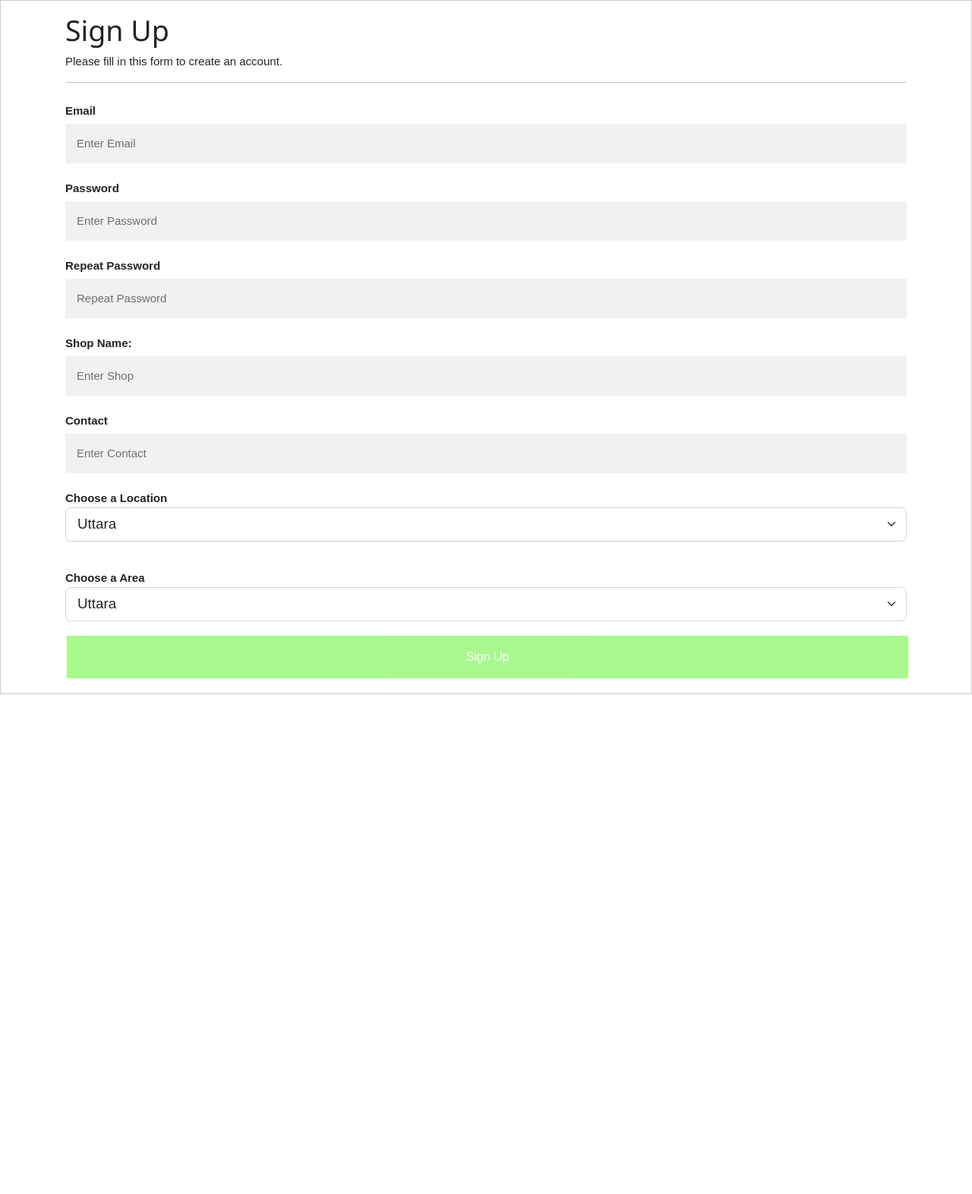
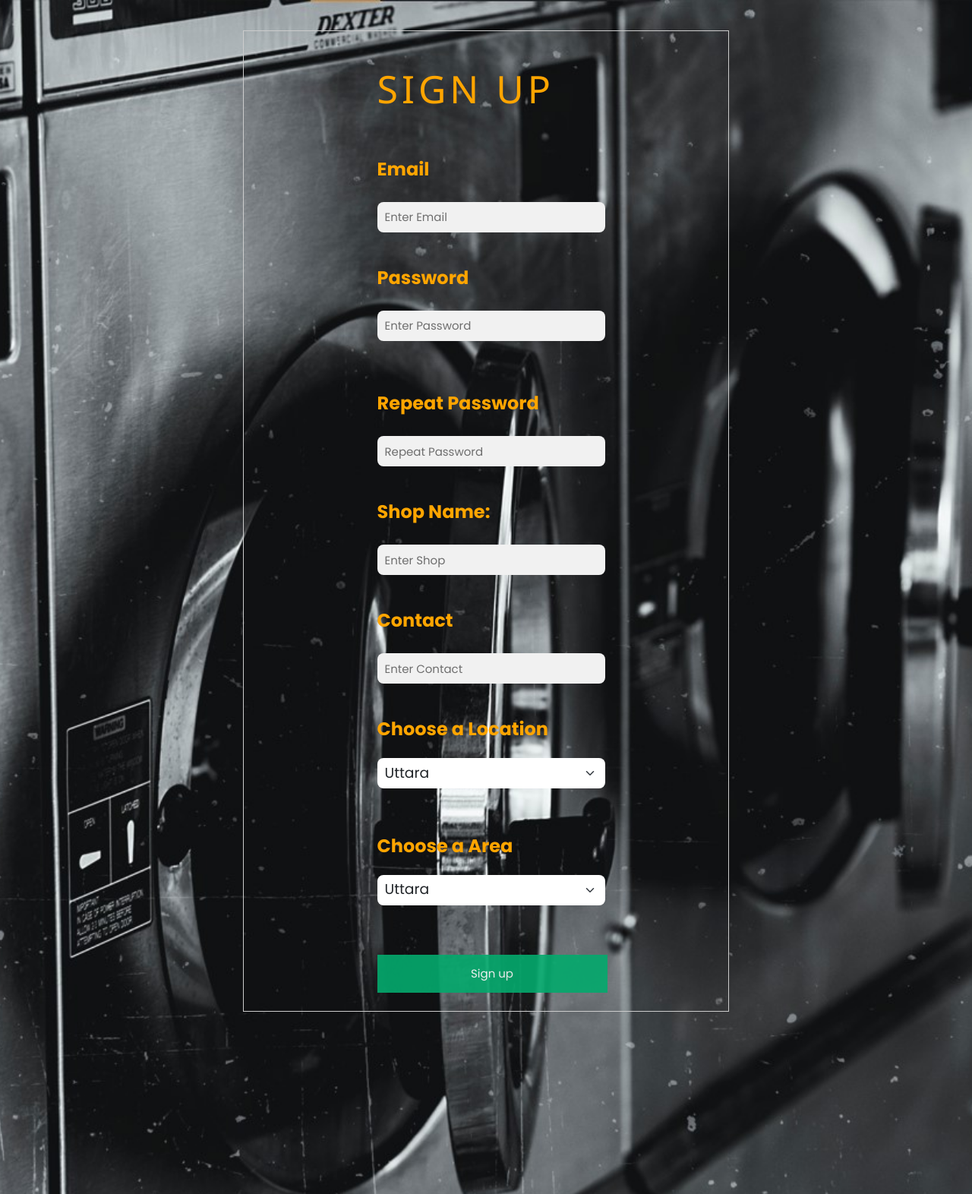
Before and after one commit to Adritomustafa153/ewashsolution, a PHP site: page /Dhuyedaw/signup.php in a window 1280 px wide. Shown: the top 1572 px of the page at 76% size. Before the commit the page ends 914 px from the top, so only its background shows below. Run offline with PHP 8.4, Linux system fonts and the light colour scheme; some libraries are stand-ins or nearby versions.

Commit message:
Ater edit of signup

```diff
--- a/deleteOrder.php
+++ b/deleteOrder.php
@@ -81,7 +81,7 @@ $d_date=$_GET['d_date'];
 <body>
 
 
-<h2>Welcome To <span class="badge bg-primary"><?php echo"Updated"?></span></h2>
+<h2 style="#87CEEB;">Welcome To <span class="badge bg-primary"><?php echo"Updated"?></span></h2>
 
 
 <div class="second">
--- a/o_info.php
+++ b/o_info.php
@@ -226,7 +226,7 @@ if(($row['area']==$se1)){
         // $d_date = date('Y-m-d', strtotime($row["d_date"]));
         // $_SESSION["area"] =date;
 
-		echo "<td> <a href = 'deleteOrder.php?id=$id&f0=$progress&d_date=$d_date'> Update </a> </td>";
+		echo "<td><button class='btns' name='btns'> <a href = 'deleteOrder.php?id=$id&f0=$progress&d_date=$d_date'> Update </a></button> </td>";
         ?>
         </tr>
 
--- a/signup.php
+++ b/signup.php
@@ -7,11 +7,19 @@
     <link rel="stylesheet" href="https://www.w3schools.com/w3css/3/w3.css">
     <!-- CSS only -->
 <link href="https://cdn.jsdelivr.net/npm/bootstrap@5.2.1/dist/css/bootstrap.min.css" rel="stylesheet" integrity="sha384-iYQeCzEYFbKjA/T2uDLTpkwGzCiq6soy8tYaI1GyVh/UjpbCx/TYkiZhlZB6+fzT" crossorigin="anonymous">
+<link rel="stylesheet" type="text/css" href="style3.css">
 
 </head>
 <style>
-body {font-family: Arial, Helvetica, sans-serif;}
-* {box-sizing: border-box}
+       body{
+
+	background-image: url("lun1.jpg");
+    height: auto;
+    width: auto;
+	background-position: center;
+	background-repeat: no-repeat;
+	background-size: cover;
+}
 
 /* Full-width input fields */
 input[type=text], input[type=password] {
@@ -104,25 +112,42 @@ button:hover {
 }
 </style>
 <body>
+<div class="login-section">
+        <div class="form">
 
 <form method="post" action="action_page.php" style="border:1px solid #ccc" >
   <div class="container">
     <h1>Sign Up</h1>
-    <p>Please fill in this form to create an account.</p>
-    <hr>
+
+
 
     <label for="email"><b>Email</b></label>
+<br>
+
     <input type="email" placeholder="Enter Email" name="email" required>
+<br>
+    <label for="psw"><b>Password</b></label>
+<br>
 
-    <label for="psw"><b>Password</b></label>
     <input type="password" placeholder="Enter Password" name="psw" required>
+    <br>
 
+<br>
     <label for="psw-repeat"><b>Repeat Password</b></label>
+<br>
+
     <input type="password" placeholder="Repeat Password" name="psw-repeat" required>
+<br>
+
     <label for="S_name"><b>Shop Name:</b></label>
+<br>
+
     <input type="text" placeholder="Enter Shop" name="Shop" required>
+    <br>
 
     <label for="Contact"><b>Contact</b></label>
+<br>
+
     <input type="text" placeholder="Enter Contact" name="contact" required>
     <br>
     <label style="font-weight: bold;" for="location">Choose a Location</label>
@@ -166,12 +191,16 @@ button:hover {
 
     <p>By creating an account you agree to our <a href="#" style="color:dodgerblue">Terms & Privacy</a>.</p> -->
 
-    <div class="clearfix">
+
+      <!-- <button   type="submit"    class="btns">Sign Up</button> -->
       <!-- <button  type="button" class="cancelbtn">Cancel</button> -->
-      <button type="submit"  class="signupbtn">Sign Up</button>
-    </div>
+  <button style="margin-top:50px;" type="submit" class="btns" name="btns" value="btns">Sign up</button>
+
+
   </div>
 </form>
+</div>
+</div>
   <script src="https://cdn.jsdelivr.net/npm/bootstrap@5.1.3/dist/js/bootstrap.bundle.min.js" integrity="sha384-ka7Sk0Gln4gmtz2MlQnikT1wXgYsOg+OMhuP+IlRH9sENBO0LRn5q+8nbTov4+1p" crossorigin="anonymous"></script>
       <script src="https://cdn.jsdelivr.net/npm/@popperjs/core@2.10.2/dist/umd/popper.min.js" integrity="sha384-7+zCNj/IqJ95wo16oMtfsKbZ9ccEh31eOz1HGyDuCQ6wgnyJNSYdrPa03rtR1zdB" crossorigin="anonymous"></script>
       <script src="https://cdn.jsdelivr.net/npm/bootstrap@5.1.3/dist/js/bootstrap.min.js" integrity="sha384-QJHtvGhmr9XOIpI6YVutG+2QOK9T+ZnN4kzFN1RtK3zEFEIsxhlmWl5/YESvpZ13" crossorigin="anonymous"></script>
--- /dev/null
+++ b/style3.css
@@ -0,0 +1,105 @@
+@import url('https://fonts.googleapis.com/css2?family=Poppins:wght@200;300;400;500;600;700&display=swap');
+*{
+	padding: 0;
+	margin: 0;
+	box-sizing: border-box;
+	font-family:'Poppins', sans-serif;
+}
+body{
+
+	background-image: url("lun1.jpg");
+    height: 100vh;
+    width: auto;
+	background-position: center;
+	background-repeat: no-repeat;
+	background-size: cover;
+}
+/* .login-section{
+
+	display: flex;
+	justify-content: flex-end;
+	height: 100vh;
+	padding-right: 20vw;
+	padding-top: 20vh;
+
+} */
+.login-section h1{
+	color: orange;
+	font-size: 50px;
+	padding: 30px 0px;
+	text-transform: uppercase;
+	letter-spacing: 0.1em;
+}
+
+.login-section form label{
+	color: orange;
+	margin: 20px 0px;
+	font-size: 24px;
+}
+.login-section form input{
+	height: 40px;
+	border-radius: 8px;
+	width: 300px;
+	outline: none;
+	border: none;
+	padding: 0px 10px;
+}
+.btn{
+	margin-top: 30px;
+	width: 300px;
+	background-color: orange;
+	color: white;
+	font-size: 24px;
+	padding: 8px 10px;
+	text-align: center;
+	border: transparent 1px solid;
+	border-radius: 8px;
+
+}
+.btn:hover{
+	background-color: white;
+	color: orange;
+	border: orange 1px solid;
+	transition: 0.3s;
+	cursor: pointer;
+
+}
+.emailS, .passwordS{
+	margin: 10px 0px;
+	display: block;
+}
+.create-new a, .forgot-password a{
+	color: orange;
+	font-size: 18px;
+	text-decoration: none;
+	text-transform: capitalize;
+
+}
+.create-new a:hover, .forgot-password a:hover{
+	color: white;
+	transition: 0.4s;
+
+}
+.create-new, .forgot-password
+{
+	margin: 5px 0px;
+}
+.login-section {
+   margin: 25%;
+   margin-top: 40px;
+}
+.login-section form select {
+    height: 40px;
+    border-radius: 8px;
+    width: 300px;
+    outline: none;
+    border: none;
+    padding: 0px 10px;
+}
+.container{
+	margin-left: 25%;
+}
+.btns{
+	height: 50%;
+	width: 50%;
+}
```
